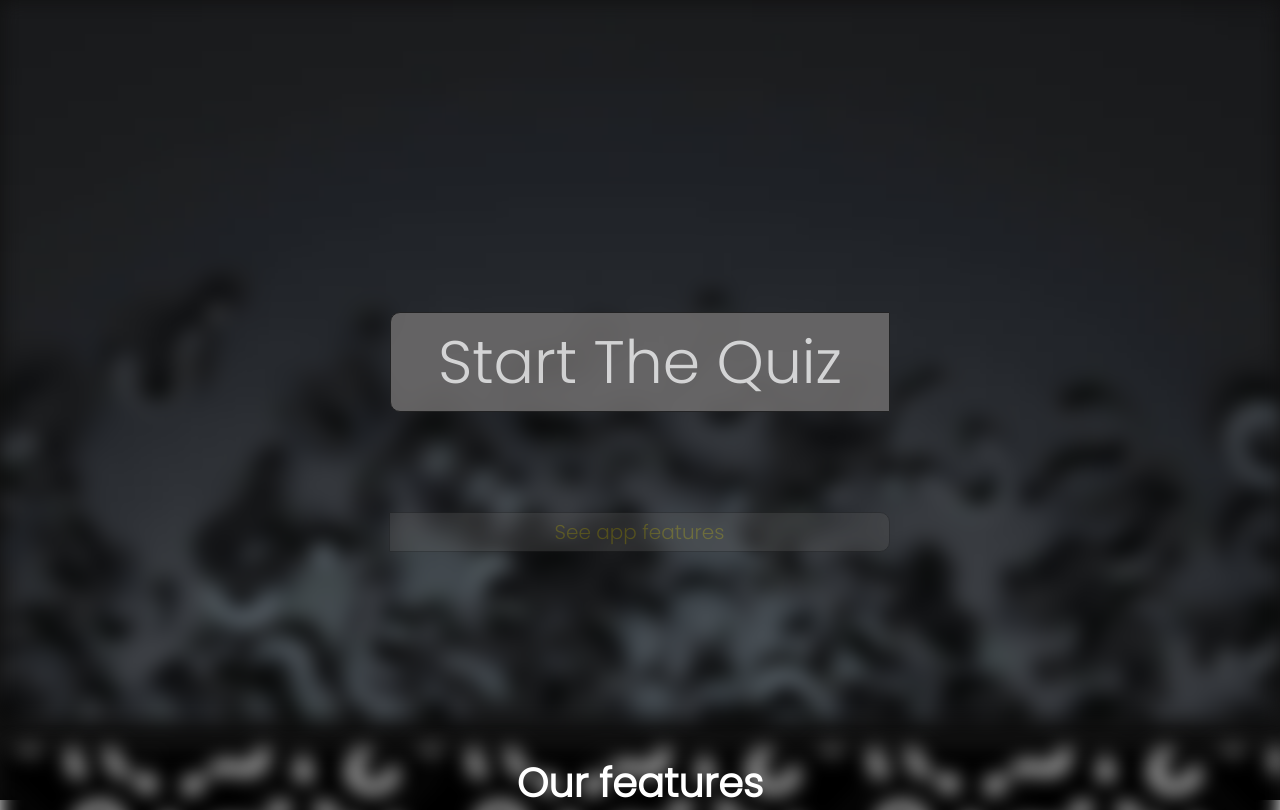
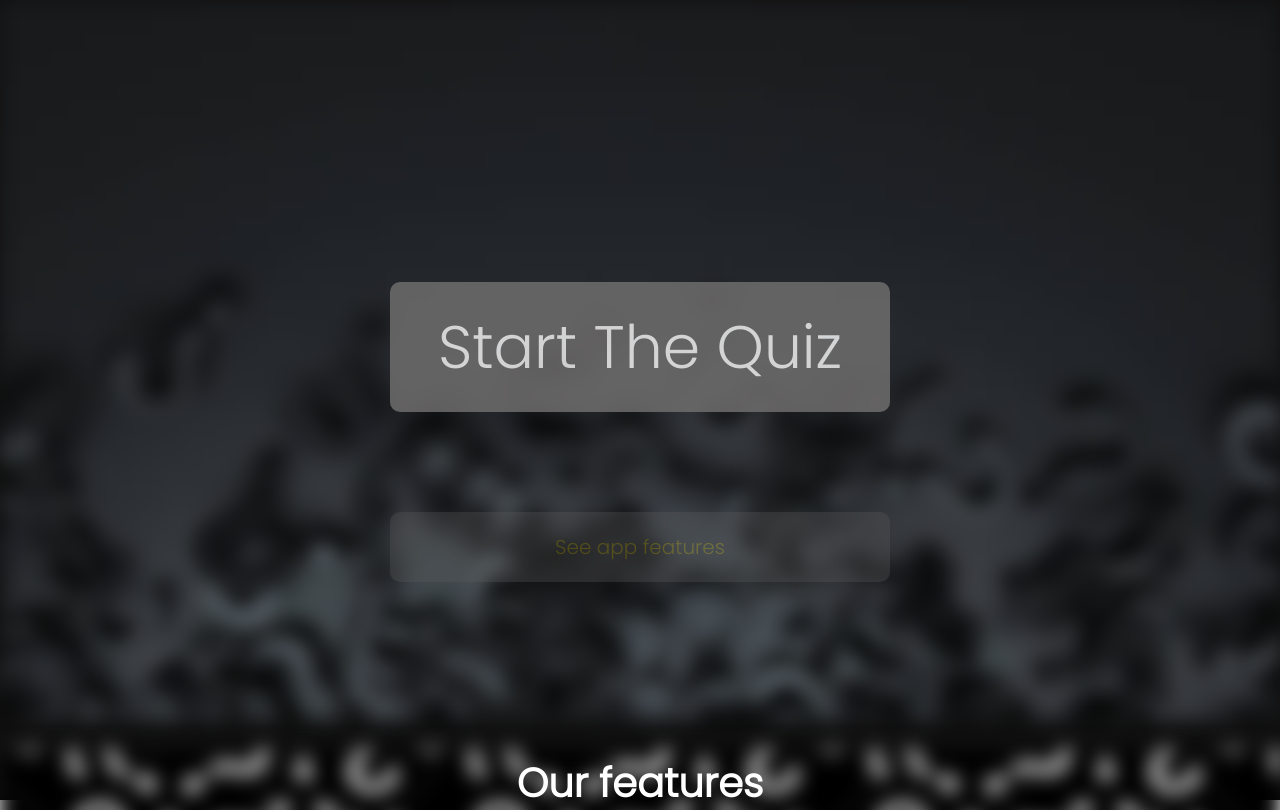
Before and after one commit to dthanhhuy132/quiz-app-client, a website built with Vite: page index.html in a window 1280 px wide. Shown: the top 810 px of the page. Built offline with nearby package versions, Linux system fonts and the light colour scheme.

Commit message:
update again

```diff
--- a/css/intro-page.css
+++ b/css/intro-page.css
@@ -24,18 +24,16 @@
   flex-direction: column;
 }
 
-.btn {
+.dth-btn {
+  display: inline;
+
+  padding: 20px;
+  background-color: rgb(116, 114, 114);
+
   border-radius: 10px;
-  padding: 20px;
-  cursor: pointer;
-  background-color: rgb(116, 114, 114);
-  border: none;
-}
 
-.btn {
   text-decoration: none;
   color: #fff;
-  display: inline;
   text-align: center;
 }
 
--- a/index.html
+++ b/index.html
@@ -18,8 +18,8 @@
   <div class="start-section">
     <img src="./img/quiz-bg.jpg" alt="" class="start-section-img">
     <div class="btn-group">
-      <a href="quiz.html" class="btn start-game-btn">Start The Quiz</a>
-      <a href="#introduction" class="btn app-feature-btn">See app features</a>
+      <a href="quiz.html" class="dth-btn start-game-btn">Start The Quiz</a>
+      <a href="#introduction" class="dth-btn app-feature-btn">See app features</a>
     </div>
   </div>
 
```
